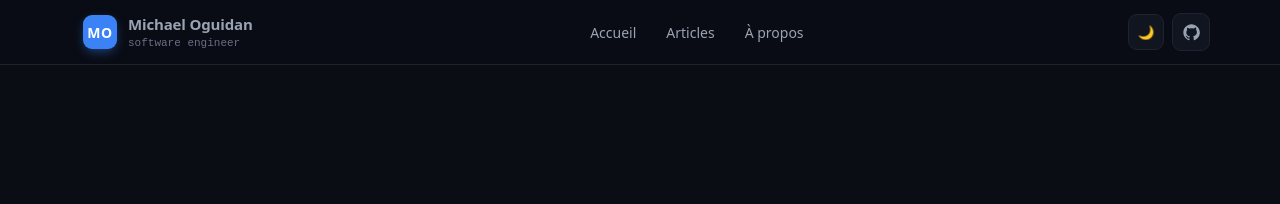
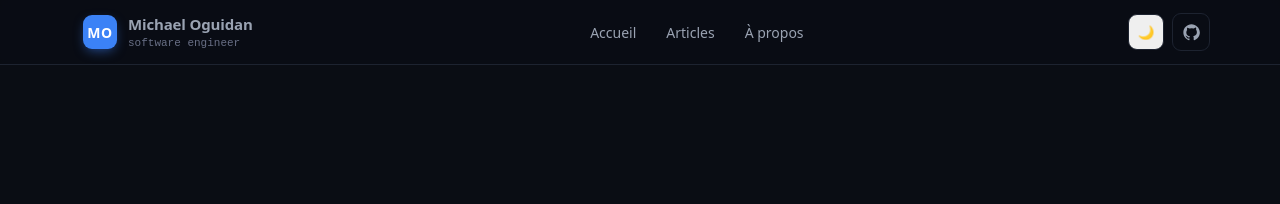
Before and after one commit to Oguidan/MichaelOguidan, a Jekyll site: the page built from index.html, in a window 1280 px wide. Shown: the top 204 px of the page. Built offline with Jekyll 4.4.1, drawn with Linux system fonts in a browser that asks for light colours.

Commit message:
Remove background color from button styles and clean up unused import statements

```diff
--- a/_sass/micky/_layout.scss
+++ b/_sass/micky/_layout.scss
@@ -94,7 +94,7 @@
   color: var(--muted);
   border: 1px solid var(--border);
   transition: .18s;
-  background: var(--surface);
+  background-color: none;
 }
 
 .iconbtn:hover {
```
Also changed, not shown: _sass/micky/_micky.scss (+0 -7 lines).
